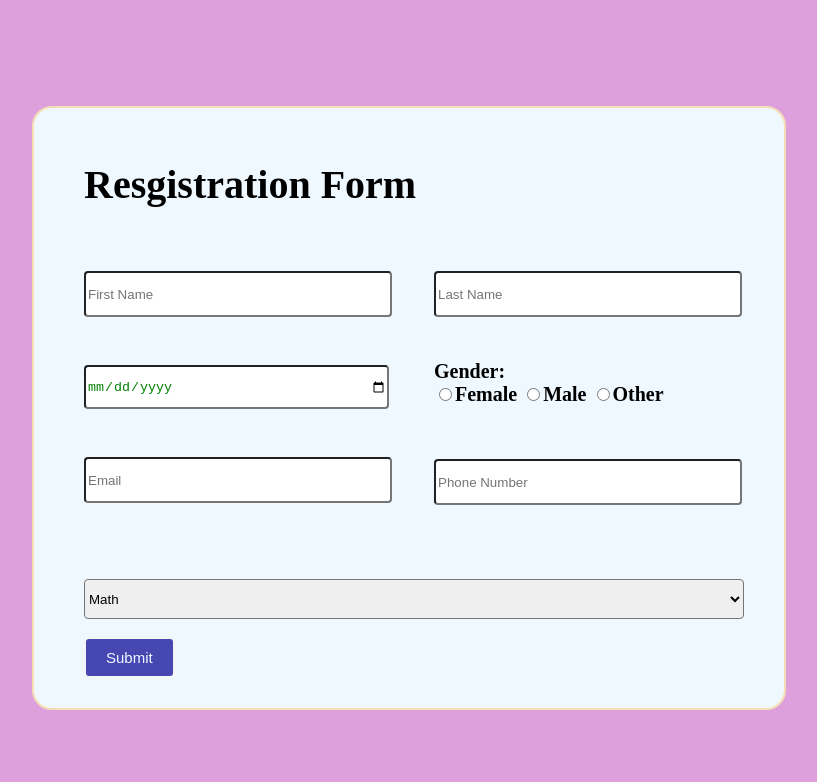
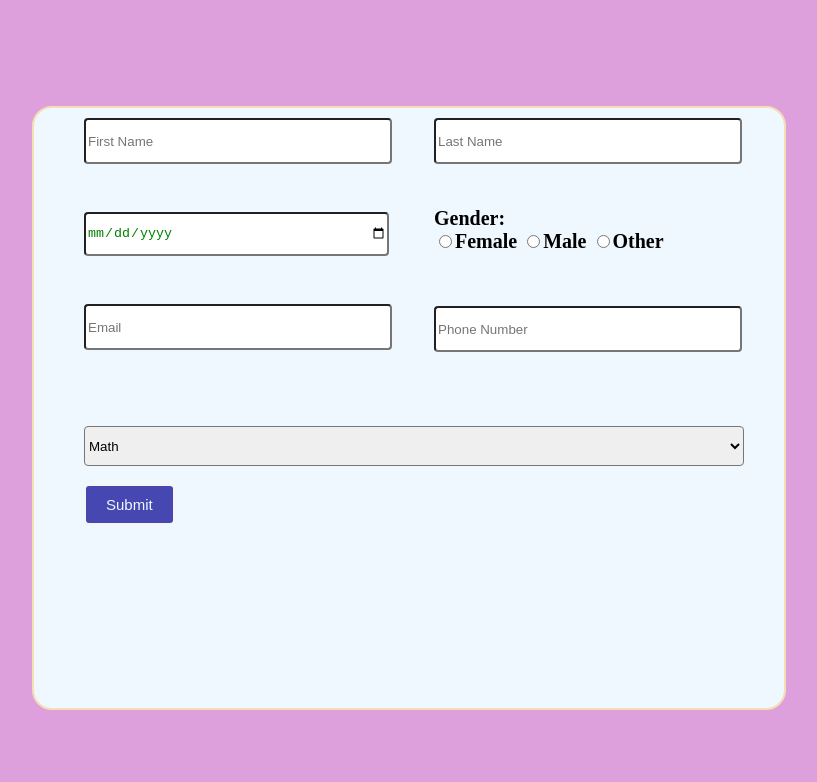
Before and after one commit to panhabu/FirstGit, a plain HTML site: page res.html in a window 1280 px wide. Shown: the whole page, without its empty margins (231-1048 px from the left). Drawn offline with Linux system fonts and the light colour scheme.

Commit message:
ghi chi thi

```diff
--- a/res.html
+++ b/res.html
@@ -8,7 +8,7 @@
     <body>
         <div class="nen">
         <div class ="khung">
-            <h2 style="padding: 20px 50px ;font-size: 40px;">Resgistration Form</h2>
+            <!-- <h2 style="padding: 20px 50px ;font-size: 40px;">Resgistration Form</h2> -->
             <div class="trai">
 
                 <form>
```
